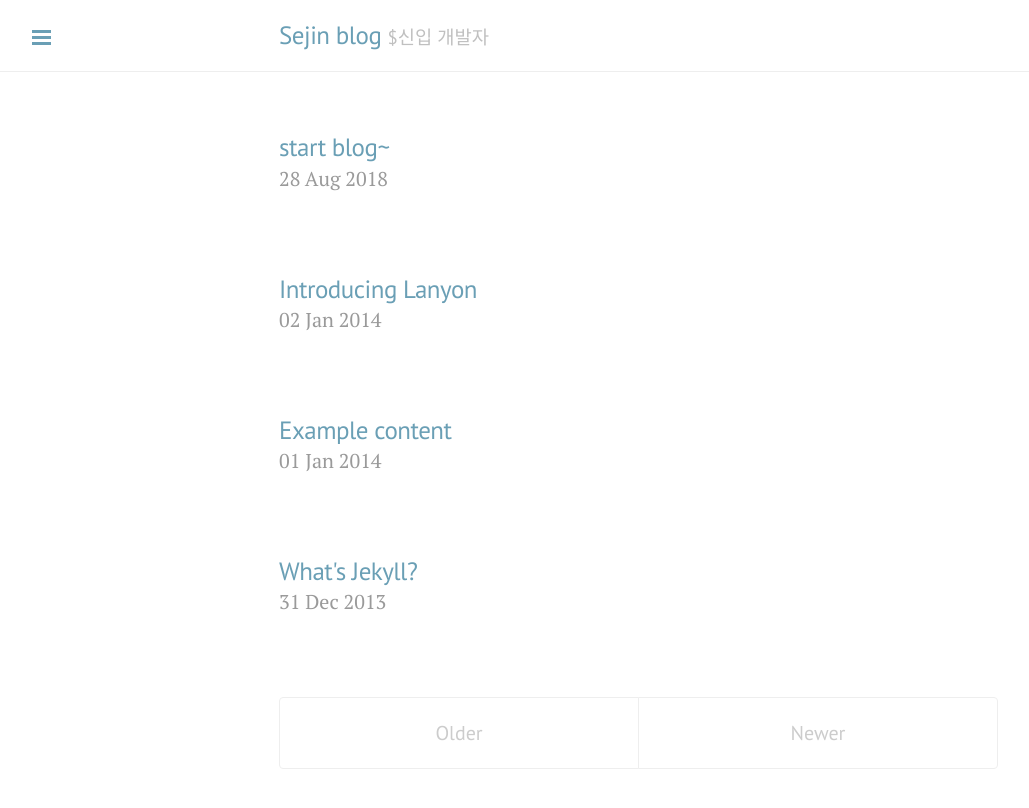
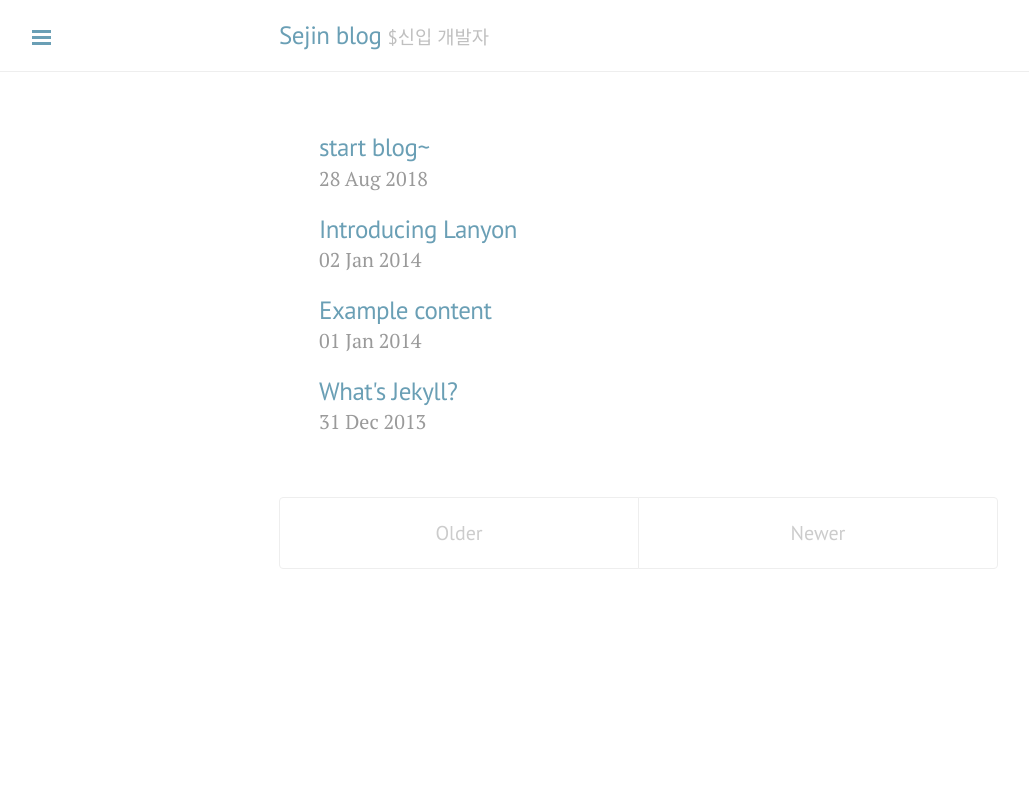
Before and after one commit to sjra119/sjra119.github.io, a Jekyll site: the page built from index.html, in a window 1280 px wide. Shown: the top 808 px of the page, without its empty margins (1-1030 px from the left). Built offline with Jekyll 4.4.1, drawn with Linux system fonts in a browser that asks for light colours; Markdown is read by kramdown in place of the engine named in the settings; the list of posts is cut into pages by our own code.

Commit message:
update index

```diff
--- a/_includes/sidebar.html
+++ b/_includes/sidebar.html
@@ -25,8 +25,8 @@
       {% endif %}
     {% endfor %}
 
-    <a class="sidebar-nav-item" href="{{ site.github.repo }}/archive/v{{ site.version }}.zip">Download</a>
-    <a class="sidebar-nav-item" href="{{ site.github.repo }}">GitHub project</a>
+    <!--<a class="sidebar-nav-item" href="{{ site.github.repo }}/archive/v{{ site.version }}.zip">Download</a>-->
+    <!--<a class="sidebar-nav-item" href="{{ site.github.repo }}">GitHub project</a>-->
     <span class="sidebar-nav-item">Currently v{{ site.version }}</span>
   </nav>
 
--- a/index.html
+++ b/index.html
@@ -1,7 +1,7 @@
 ---
 layout: default
 ---
-
+<ul>
 <div class="posts">
   {% for post in paginator.posts %}
 
@@ -18,6 +18,7 @@
   </div>
   {% endfor %}
 </div>
+</ul>
 
 <div class="pagination">
   {% if paginator.next_page %}
--- a/public/css/lanyon.css
+++ b/public/css/lanyon.css
@@ -306,7 +306,7 @@
 
 .page,
 .post {
-  margin-bottom: 4em;
+  margin-bottom: 1em;
 }
 
 /* Blog post or page title */
```
Also changed, not shown: 2 other files.
